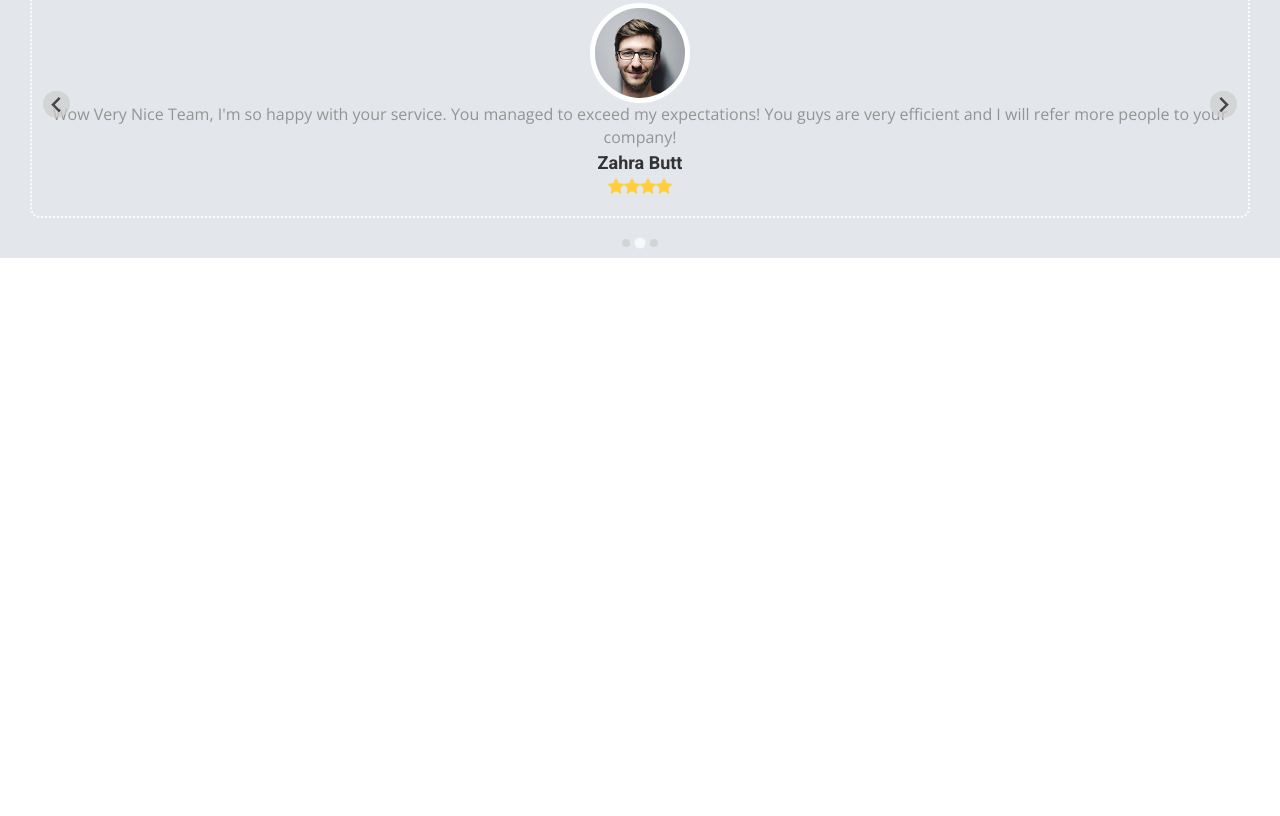
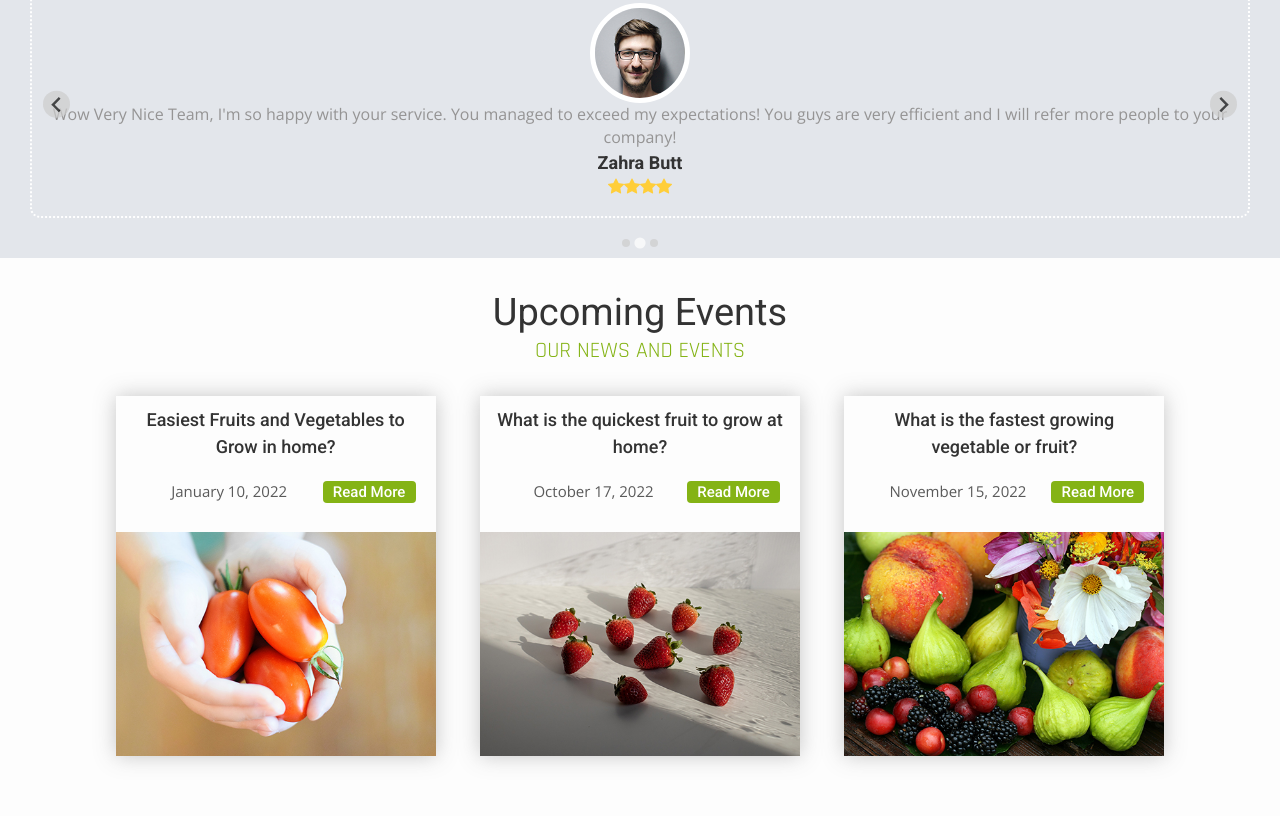
Before and after one commit to thongnt0208/OrganicWeb, a website built with webpack: page src/page/index.pug in a window 1280 px wide. Shown: the part 797-1613 px from the top of the page. Before the commit the page ends 1055 px from the top, so only its background shows below. Built offline with nearby package versions, Linux system fonts and the light colour scheme.

Commit message:
Thong update client_review and events

```diff
--- a/src/page/layout/event.pug
+++ b/src/page/layout/event.pug
@@ -0,0 +1,25 @@
+.event_container
+    h2 Upcoming Events
+    h5 OUR NEWS AND EVENTS
+    .tabs
+        #event01.event
+            .title
+                a(href='#') Easiest Fruits and Vegetables to Grow in home?
+                p January 10, 2022
+                a.btn(href='#') Read More
+            .thumbnail
+                img(src='../img/event01.jpg' alt='event thumbnail' srcset='')
+        #event02.event
+            .title
+                a(href='#') What is the quickest fruit to grow at home?
+                p October 17, 2022
+                a.btn(href='#') Read More
+            .thumbnail
+                img(src='../img/event02.jpg' alt='event thumbnail' srcset='')
+        #event03.event
+            .title
+                a(href='#') What is the fastest growing vegetable or fruit?
+                p November 15, 2022
+                a.btn(href='#') Read More
+            .thumbnail
+                img(src='../img/event03.jpg' alt='event thumbnail' srcset='')
--- a/src/scss/component/client_review.scss
+++ b/src/scss/component/client_review.scss
@@ -94,75 +94,7 @@
 		}
 	}
 }
-.event_container {
-	max-width: 1320px;
-	background-color: #fdfdfd;
-	padding: 3rem;
-	margin: 0 auto;
-	h2 {
-		font-family: Roboto, sans-serif;
-		font-weight: 400;
-		font-size: 38px;
-		line-height: 1.3;
-		color: #333333;
-		text-align: center;
-	}
-	h5 {
-		font-family: Rajdhani, sans-serif;
-		font-weight: 400;
-		font-size: 22px;
-		line-height: 1.3;
-		color: #84B315;
-		text-align: center;
-	}
-	.tabs {
-		text-align: center;
-		.event {
-			.title {
-				a {
-					font-family: Roboto, sans-serif;
-					font-weight: 500;
-					font-size: 18px;
-					line-height: 1.5;
-					color: #333;
-					text-decoration: none;
-					display: block;
-				}
-				padding: 1rem;
-				p {
-					font-family: Open sans, sans-serif;
-					font-weight: 500;
-					font-size: 15px;
-					line-height: 62px;
-					color: #5a5a5a;
-					display: inline-block;
-					width: 187px;
-				}
-				.btn {
-					font-size: 15px;
-					font-weight: 500;
-					color: #ffffff;
-					background: #84b315;
-					display: inline-block;
-					width: 93px;
-					padding: 0px 10px;
-					border-radius: 4px;
-				}
-			}
-			max-width: 320px;
-			margin: 4rem auto;
-			box-shadow: 0px 0px 20px 0px #5a5a5a57;
-			.thumbnail {
-				max-width: 320px;
-				max-height: 224px;
-				img {
-					width: 100%;
-					height: 100%;
-				}
-			}
-		}
-	}
-}
+
 @media screen and (min-width: 0px) {
 	.client_review_container {
 		.client_review_content {
@@ -189,13 +121,3 @@
 		}
 	}
 }
-@media screen and (min-width: 810px) {
-	.event_container {
-		.tabs {
-			.event {
-				display: inline-block;
-				margin: 3rem 2rem;
-			}
-		}
-	}
-}
--- a/src/scss/component/event.scss
+++ b/src/scss/component/event.scss
@@ -0,0 +1,79 @@
+.event_container {
+	max-width: 1320px;
+	background-color: #fdfdfd;
+	padding: 3rem;
+	margin: 0 auto;
+	h2 {
+		font-family: Roboto, sans-serif;
+		font-weight: 400;
+		font-size: 38px;
+		line-height: 1.3;
+		color: #333333;
+		text-align: center;
+	}
+	h5 {
+		font-family: Rajdhani, sans-serif;
+		font-weight: 400;
+		font-size: 22px;
+		line-height: 1.3;
+		color: #84B315;
+		text-align: center;
+	}
+	.tabs {
+		text-align: center;
+		.event {
+			.title {
+				a {
+					font-family: Roboto, sans-serif;
+					font-weight: 500;
+					font-size: 18px;
+					line-height: 1.5;
+					color: #333;
+					text-decoration: none;
+					display: block;
+				}
+				padding: 1rem;
+				p {
+					font-family: Open sans, sans-serif;
+					font-weight: 500;
+					font-size: 15px;
+					line-height: 62px;
+					color: #5a5a5a;
+					display: inline-block;
+					width: 187px;
+				}
+				.btn {
+					font-size: 15px;
+					font-weight: 500;
+					color: #ffffff;
+					background: #84b315;
+					display: inline-block;
+					width: 93px;
+					padding: 0px 10px;
+					border-radius: 4px;
+				}
+			}
+			max-width: 320px;
+			margin: 4rem auto;
+			box-shadow: 0px 0px 20px 0px #5a5a5a57;
+			.thumbnail {
+				max-width: 320px;
+				max-height: 224px;
+				img {
+					width: 100%;
+					height: 100%;
+				}
+			}
+		}
+	}
+}
+@media screen and (min-width: 810px) {
+	.event_container {
+		.tabs {
+			.event {
+				display: inline-block;
+				margin: 3rem 2rem;
+			}
+		}
+	}
+}
```
